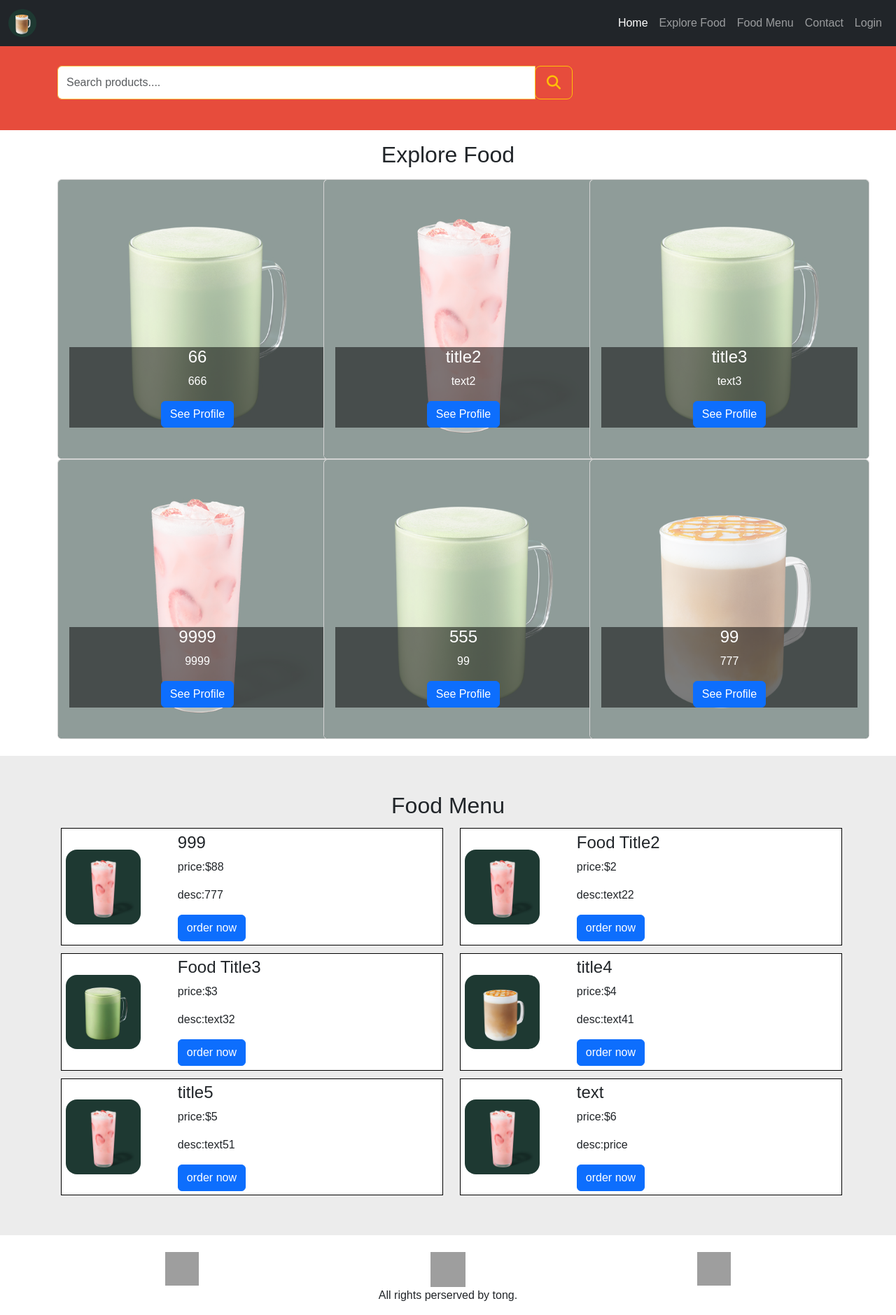
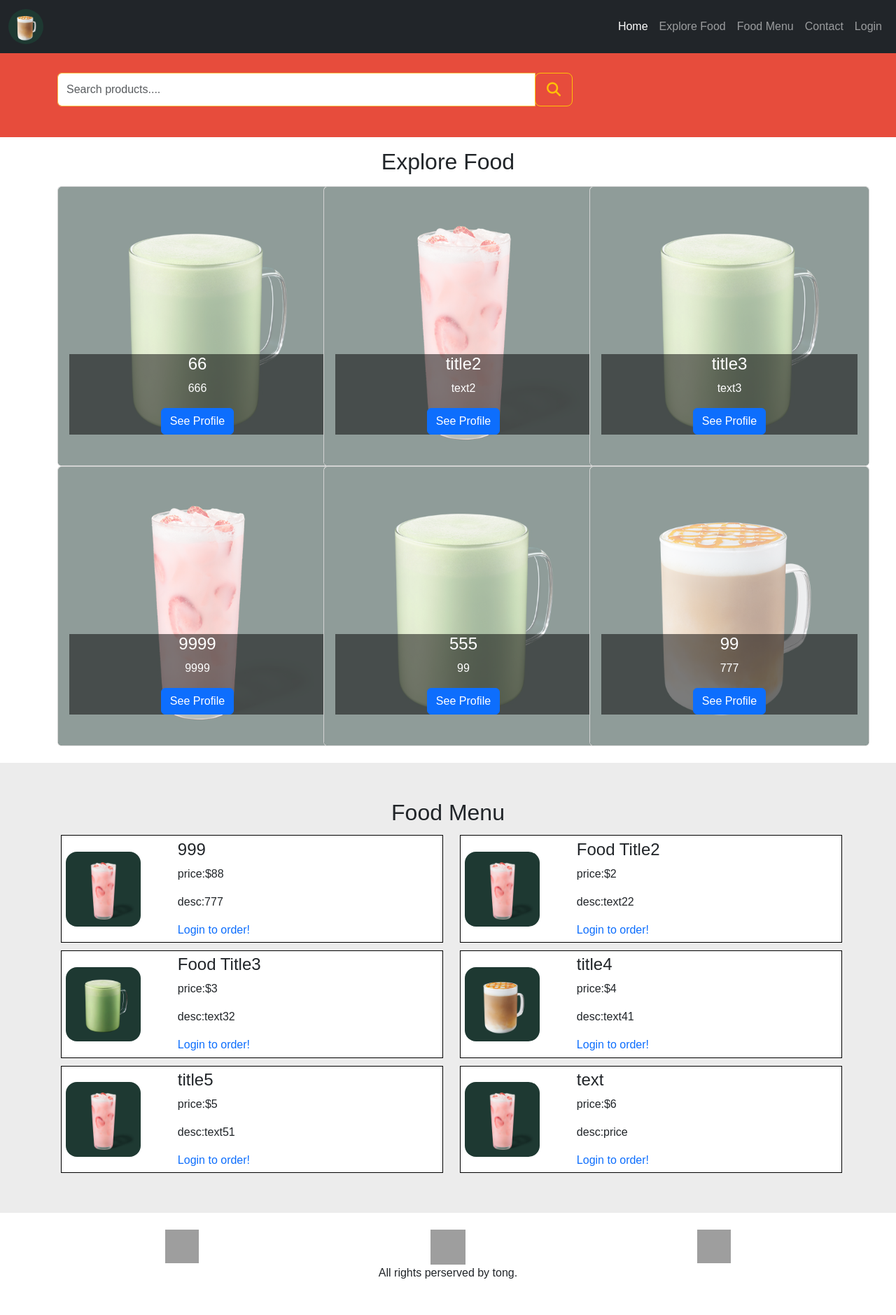
Before and after one commit to blackmutton/project20240714, a PHP site: page /index.php in a window 1280 px wide. Shown: the whole page at 70% size. After the commit the page ends 1827 px from the top, so only its background shows below. Run offline with PHP 8.4, Linux system fonts and the light colour scheme; data comes from the database, SQL or seed files in the repository; grey boxes are pictures that could not be loaded.

Commit message:
調整排版與登入功能

```diff
--- a/admin.php
+++ b/admin.php
@@ -24,7 +24,7 @@ include "./api/db.php";
     <nav class="navbar navbar-expand-sm bg-dark navbar-dark text-center">
         <div class="container-fluid">
             <a class="navbar-brand" href="index.php">
-                <img src="./images/01.jpg" alt="Logo" style="width:40px;" class="rounded-pill">
+                <img src="./images/01.jpg" alt="Logo" style="width:50px;" class="rounded-pill">
             </a>
             <ul class="navbar-nav">
                 <li class="nav-item">
@@ -43,7 +43,7 @@ include "./api/db.php";
                     <a class="nav-link" href="?do=footer">Footer</a>
                 </li>
                 <li class="nav-item">
-                    <a class="nav-link" href="./api/logout.php">Logout</a>
+                <button onclick="location.href='./api/logout.php'" class='btn btn-primary'>Logout</button>
                 </li>
             </ul>
 
--- a/front/main.php
+++ b/front/main.php
@@ -69,7 +69,14 @@
                             <h4><?=$row['title']?></h4>
                             <p>price:$<?=$row['price']?></p>
                             <p>desc:<?=nl2br($row['desc'])?></p>
-                            <a href="#" class="btn btn-primary">order now</a>
+                            <?php
+                            if(isset($_SESSION['user'])){
+
+                                echo "<a href='?do=order' class='btn btn-primary'>order now</a>";
+                            }else{
+                                echo "<a href='?do=login' style='text-decoration:none'>Login to order!</a>";
+                            }
+                            ?>
                         </div>
                     </div>
                 </div>
--- a/index.php
+++ b/index.php
@@ -22,7 +22,7 @@ include "./api/db.php";
 <nav class="navbar navbar-expand-sm bg-dark navbar-dark text-center">
         <div class="container-fluid">
             <a class="navbar-brand" href="index.php">
-                <img src="./images/01.jpg" alt="Logo" style="width:40px;" class="rounded-pill">
+                <img src="./images/01.jpg" alt="Logo" style="width:50px;"class="rounded-pill">
             </a>
             <ul class="navbar-nav">
                 <li class="nav-item">
@@ -40,8 +40,16 @@ include "./api/db.php";
                 <li class="nav-item">
                     <?php
                     if(isset($_SESSION['user'])){
-                        echo "<a href='admin.php' class='nav-link'>Welcome, {$_SESSION['user']}</a>";
-                        echo "<button onclick='location.href=&#39;./api/logout.php&#39;' class='btn btn-primary'>登出</button>";
+                        switch ($_SESSION['user']){
+                            case "admin":
+                                echo "<a href='admin.php' class='nav-link'>Welcome, {$_SESSION['user']}</a>";
+
+                                break;
+                            default:
+                            echo "<a href='index.php' class='nav-link'>Welcome, {$_SESSION['user']}</a>";
+                            break;
+                        }
+                        echo "<button onclick='location.href=&#39;./api/logout.php&#39;' class='btn btn-primary'>Logout</button>";
                     }else{
 
                        echo "<a class='nav-link' href='?do=login'>Login</a>";
```
